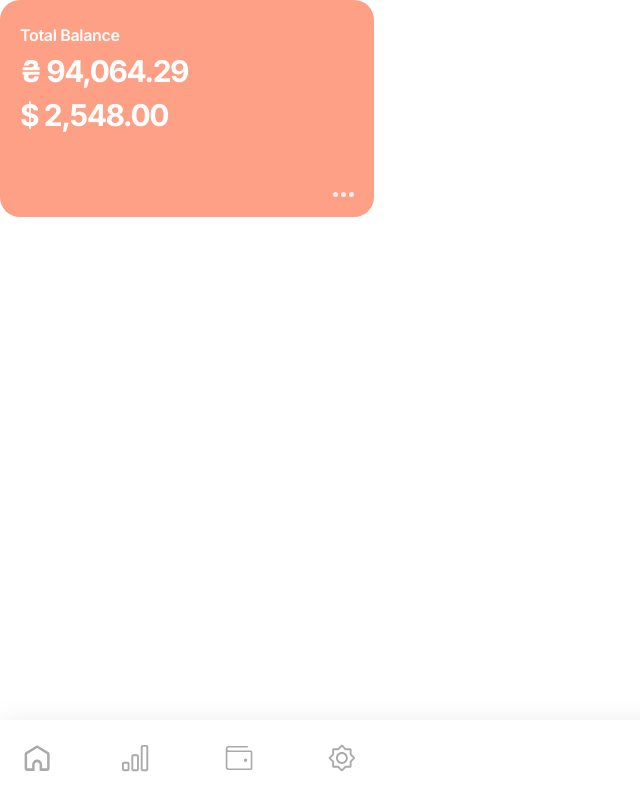
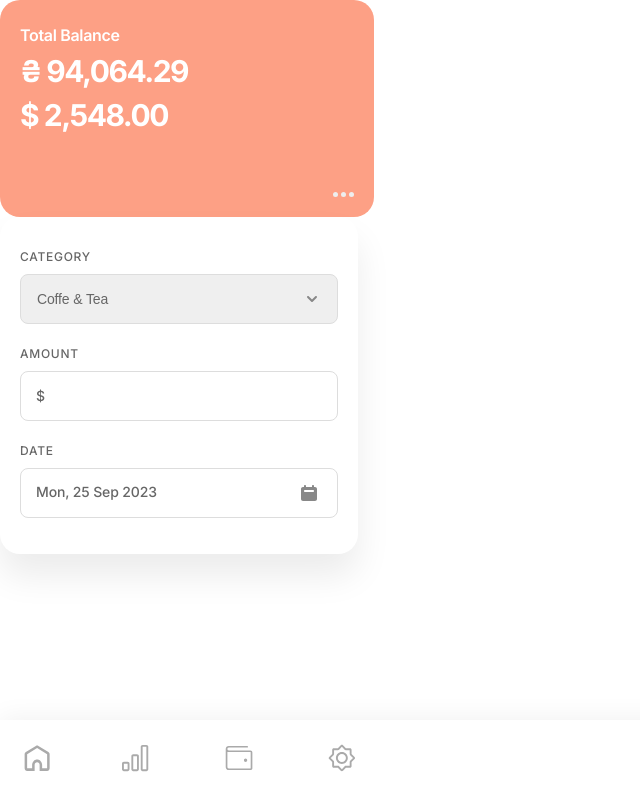
Before and after one commit to emmabaka/wallet, a Next.js app: page / in a window 1280 px wide. Shown: the whole page, without its empty margins (0-640 px from the left). Built offline with nearby package versions, Linux system fonts and the light colour scheme.

Commit message:
feat: add form for add new expense

```diff
--- a/src/app/page.tsx
+++ b/src/app/page.tsx
@@ -1,6 +1,12 @@
 import Card from "@/components/Card/Card";
 import s from "./page.module.scss";
+import AddExpenseForm from "@/components/AddExpenseForm/AddExpenseForm";
 
 export default function Home() {
-  return <Card/> ;
+  return (
+    <>
+      <Card />
+      <AddExpenseForm />
+    </>
+  );
 }
--- /dev/null
+++ b/src/components/AddExpenseForm/AddExpenseForm.module.scss
@@ -0,0 +1,118 @@
+.form {
+  display: flex;
+  flex-direction: column;
+  gap: 22px;
+  width: 358px;
+  min-height: 337px;
+  padding: 32px 20px;
+  border-radius: 20px;
+  box-shadow: 0px 22px 35px 0px rgba(0, 0, 0, 0.08);
+}
+
+.inputWrap {
+  position: relative;
+}
+
+.label {
+  display: block;
+  padding-bottom: 10px;
+  color: #666;
+  font-size: 12px;
+  font-weight: 500;
+  line-height: normal;
+  letter-spacing: 0.72px;
+  text-transform: uppercase;
+}
+
+.input {
+  width: 100%;
+  padding: 16px;
+  color: #666;
+  font-size: 14px;
+  font-weight: 500;
+  line-height: normal;
+  letter-spacing: -0.14px;
+
+  border-radius: 8px;
+  border: 1px solid #ddd;
+  outline: none;
+
+  &:focus {
+    border: 1.4px solid #fda085;
+    color: #fda085;
+  }
+}
+
+.amount {
+  padding-left: 27px;
+
+  &::-webkit-inner-spin-button {
+    appearance: none;
+  }
+
+  &:focus {
+    font-size: 14px;
+    font-weight: 600;
+
+    + .dollar {
+      font-weight: 600;
+      color: #fda085;
+    }
+  }
+}
+
+.select {
+  appearance: none;
+}
+
+.date {
+  padding-top: 12px;
+  padding-bottom: 12px;
+
+  &::-webkit-datetime-edit-fields-wrapper {
+    display: none;
+  }
+  &::-webkit-calendar-picker-indicator {
+    background-image: url("../../../public/calendar.svg");
+    background-size: cover;
+    width: 20px;
+    height: 20px;
+    cursor: pointer;
+  }
+
+  &:focus {
+    + .selectedDate {
+      color: #fda085;
+    }
+  }
+}
+
+.arrow {
+  position: absolute;
+  top: 40px;
+  right: 16px;
+  width: 20px;
+  height: 20px;
+}
+
+.dollar {
+  position: absolute;
+  top: 41px;
+  left: 16px;
+  font-size: 14px;
+  font-weight: 500;
+  line-height: normal;
+  letter-spacing: -0.14px;
+  color: #666;
+}
+
+.selectedDate {
+  position: absolute;
+  top: 40px;
+  left: 16px;
+  color: #666;
+  font-size: 14px;
+  font-weight: 500;
+  line-height: normal;
+  letter-spacing: -0.14px;
+}
--- /dev/null
+++ b/src/components/AddExpenseForm/AddExpenseForm.tsx
@@ -0,0 +1,70 @@
+"use client";
+import { ArrowSVG } from "../svgs/svgs";
+import s from "./AddExpenseForm.module.scss";
+import { useState } from "react";
+
+const AddExpenseForm = () => {
+  const currDate = new Date()
+    .toLocaleDateString()
+    .split(".")
+    .toReversed()
+    .join("-");
+
+  const [date, setDate] = useState(currDate);
+  const [category, setCategory] = useState("Coffe & Tea");
+  const [amount, setAmount] = useState("");
+
+  return (
+    <form className={s.form}>
+      <div className={s.inputWrap}>
+        <label className={s.label} htmlFor="category">
+          Category
+        </label>
+        <select
+          className={`${s.input} ${s.select}`}
+          name="category"
+          id="category"
+          value={category}
+          onChange={(e) => setCategory(e.target.value)}
+        >
+          <option value="Coffe & Tea">Coffe & Tea</option>
+          <option value="Car">Car</option>
+        </select>
+        <div className={s.arrow}>
+          <ArrowSVG />
+        </div>
+      </div>
+      <div className={s.inputWrap}>
+        <label className={s.label} htmlFor="amount">
+          Amount
+        </label>
+        <input
+          className={`${s.input} ${s.amount}`}
+          type="number"
+          id="amount"
+          value={amount}
+          onChange={(e) => setAmount(e.target.value)}
+        />
+        <span className={s.dollar}>$</span>
+      </div>
+      <div className={s.inputWrap}>
+        <label className={s.label} htmlFor="date">
+          Date
+        </label>
+        <input
+          className={`${s.input} ${s.date}`}
+          type="date"
+          name="date"
+          id="date"
+          value={date}
+          onChange={(e) => setDate(e.target.value)}
+        />
+        <div className={s.selectedDate}>
+          {new Date(date).toUTCString().slice(0, 16)}
+        </div>
+      </div>
+    </form>
+  );
+};
+
+export default AddExpenseForm;
--- a/src/components/svgs/svgs.js
+++ b/src/components/svgs/svgs.js
@@ -26,8 +26,8 @@ export const StatsSVG = () => {
       <g id="bar-chart 1">
         <path
           id="Vector"
-          fill-rule="evenodd"
-          clip-rule="evenodd"
+          fillRule="evenodd"
+          clipRule="evenodd"
           d="M7.625 20.625H3.875V26.25H7.625V20.625ZM17 13.125H13.25V26.25H17V13.125ZM26.375 3.75H22.625V26.25H26.375V3.75ZM22.625 1.875C22.1277 1.875 21.6508 2.07254 21.2992 2.42417C20.9475 2.77581 20.75 3.25272 20.75 3.75V26.25C20.75 26.7473 20.9475 27.2242 21.2992 27.5758C21.6508 27.9275 22.1277 28.125 22.625 28.125H26.375C26.8723 28.125 27.3492 27.9275 27.7008 27.5758C28.0525 27.2242 28.25 26.7473 28.25 26.25V3.75C28.25 3.25272 28.0525 2.77581 27.7008 2.42417C27.3492 2.07254 26.8723 1.875 26.375 1.875H22.625ZM11.375 13.125C11.375 12.6277 11.5725 12.1508 11.9242 11.7992C12.2758 11.4475 12.7527 11.25 13.25 11.25H17C17.4973 11.25 17.9742 11.4475 18.3258 11.7992C18.6775 12.1508 18.875 12.6277 18.875 13.125V26.25C18.875 26.7473 18.6775 27.2242 18.3258 27.5758C17.9742 27.9275 17.4973 28.125 17 28.125H13.25C12.7527 28.125 12.2758 27.9275 11.9242 27.5758C11.5725 27.2242 11.375 26.7473 11.375 26.25V13.125ZM2 20.625C2 20.1277 2.19754 19.6508 2.54917 19.2992C2.90081 18.9475 3.37772 18.75 3.875 18.75H7.625C8.12228 18.75 8.59919 18.9475 8.95082 19.2992C9.30246 19.6508 9.5 20.1277 9.5 20.625V26.25C9.5 26.7473 9.30246 27.2242 8.95082 27.5758C8.59919 27.9275 8.12228 28.125 7.625 28.125H3.875C3.37772 28.125 2.90081 27.9275 2.54917 27.5758C2.19754 27.2242 2 26.7473 2 26.25V20.625Z"
         />
       </g>
@@ -44,14 +44,14 @@ export const WalletSVG = () => {
       fill="none"
       xmlns="http://www.w3.org/2000/svg"
     >
-      <g id="wallet 1" clip-path="url(#clip0_702_1839)">
+      <g id="wallet 1" clipPath="url(#clip0_702_1839)">
         <path
           id="Vector"
           d="M5.55469 9V27C5.55469 27.5967 5.78351 28.169 6.19081 28.591C6.59812 29.0129 7.15055 29.25 7.72656 29.25H29.4453C29.7333 29.25 30.0095 29.1315 30.2132 28.9205C30.4168 28.7095 30.5312 28.4234 30.5312 28.125V12.375C30.5312 12.0766 30.4168 11.7905 30.2132 11.5795C30.0095 11.3685 29.7333 11.25 29.4453 11.25H7.72656C7.15055 11.25 6.59812 11.0129 6.19081 10.591C5.78351 10.169 5.55469 9.59674 5.55469 9ZM5.55469 9C5.55469 8.40326 5.78351 7.83097 6.19081 7.40901C6.59812 6.98705 7.15055 6.75 7.72656 6.75H26.1875"
           stroke="#AAAAAA"
-          stroke-width="1.6875"
-          stroke-linecap="round"
-          stroke-linejoin="round"
+          strokeWidth="1.6875"
+          strokeLinecap="round"
+          strokeLinejoin="round"
         />
         <path
           style={{ fill: "currentcolor" }}
@@ -84,13 +84,13 @@ export const SettingsSVG = () => {
       xmlns="http://www.w3.org/2000/svg"
     >
       <path
-        fill-rule="evenodd"
-        clip-rule="evenodd"
+        fillRule="evenodd"
+        clipRule="evenodd"
         d="M15.875 3.84899L13.109 6.71086C12.8146 7.01548 12.4091 7.18749 11.9854 7.18749H8.06246V11.1105C8.06246 11.5341 7.89045 11.9396 7.58583 12.234L4.72396 15L7.58583 17.766C7.89045 18.0604 8.06246 18.4659 8.06246 18.8895V22.8125H11.9854C12.4091 22.8125 12.8146 22.9845 13.109 23.2891L15.875 26.151L18.641 23.2891C18.9354 22.9845 19.3408 22.8125 19.7645 22.8125H23.6875V18.8895C23.6875 18.4659 23.8595 18.0604 24.1641 17.766L27.026 15L24.1641 12.234C23.8595 11.9396 23.6875 11.5341 23.6875 11.1105V7.18749H19.7645C19.3408 7.18749 18.9354 7.01548 18.641 6.71086L15.875 3.84899ZM14.7514 2.31345C15.3657 1.67795 16.3843 1.67795 16.9985 2.31345L19.897 5.31249H24C24.8629 5.31249 25.5625 6.01205 25.5625 6.87499V10.9779L28.5615 13.8765C29.197 14.4907 29.197 15.5093 28.5615 16.1235L25.5625 19.0221V23.125C25.5625 23.9879 24.8629 24.6875 24 24.6875H19.897L16.9985 27.6865C16.3843 28.322 15.3657 28.322 14.7514 27.6865L11.8529 24.6875H7.74996C6.88701 24.6875 6.18746 23.9879 6.18746 23.125V19.0221L3.18842 16.1235C2.55292 15.5093 2.55292 14.4907 3.18842 13.8765L6.18746 10.9779V6.87499C6.18746 6.01204 6.88702 5.31249 7.74996 5.31249H11.8529L14.7514 2.31345Z"
       />
       <path
-        fill-rule="evenodd"
-        clip-rule="evenodd"
+        fillRule="evenodd"
+        clipRule="evenodd"
         d="M9.93746 15C9.93746 11.7208 12.5958 9.06249 15.875 9.06249C19.1542 9.06249 21.8125 11.7208 21.8125 15C21.8125 18.2792 19.1542 20.9375 15.875 20.9375C12.5958 20.9375 9.93746 18.2792 9.93746 15ZM15.875 10.9375C13.6313 10.9375 11.8125 12.7563 11.8125 15C11.8125 17.2436 13.6313 19.0625 15.875 19.0625C18.1186 19.0625 19.9375 17.2436 19.9375 15C19.9375 12.7563 18.1186 10.9375 15.875 10.9375Z"
       />
     </svg>
@@ -114,3 +114,25 @@ export const MoreSVG = () => {
     </svg>
   );
 };
+
+export const ArrowSVG = () => {
+  return (
+    <svg
+      width="20"
+      height="20"
+      viewBox="0 0 20 20"
+      fill="none"
+      xmlns="http://www.w3.org/2000/svg"
+    >
+      <g id="Icon/chevron-down">
+        <path
+          id="Icon"
+          fillRule="evenodd"
+          clipRule="evenodd"
+          d="M5.29289 7.29289C5.68342 6.90237 6.31658 6.90237 6.70711 7.29289L10 10.5858L13.2929 7.29289C13.6834 6.90237 14.3166 6.90237 14.7071 7.29289C15.0976 7.68342 15.0976 8.31658 14.7071 8.70711L10.7071 12.7071C10.3166 13.0976 9.68342 13.0976 9.29289 12.7071L5.29289 8.70711C4.90237 8.31658 4.90237 7.68342 5.29289 7.29289Z"
+          fill="#888888"
+        />
+      </g>
+    </svg>
+  );
+};
```
Also changed, not shown: public/arrow.svg (added), public/calendar.svg (added).
